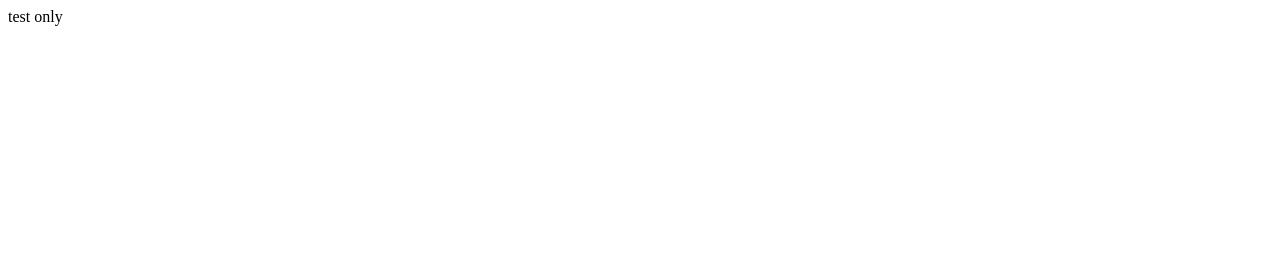
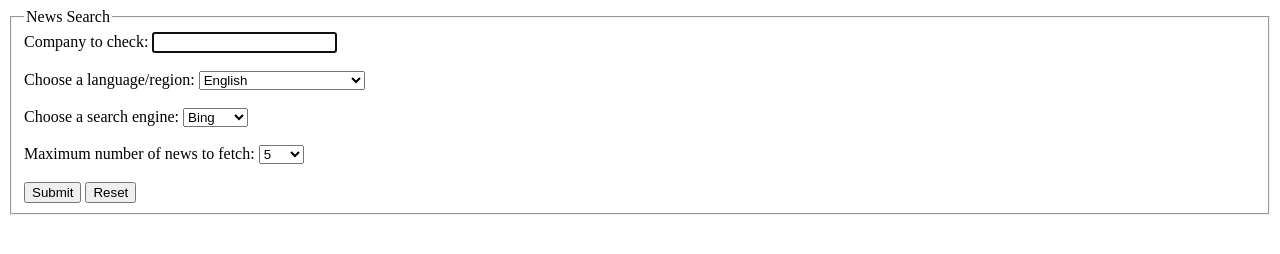
Before and after one commit to ryanma9629/cdd_with_llm, a plain HTML site: page index.html in a window 1280 px wide. Drawn offline with Linux system fonts and the light colour scheme.

Commit message:
web update

```diff
--- a/index.html
+++ b/index.html
@@ -1,11 +1,54 @@
 <!DOCTYPE html>
 <html>
     <head>
+        <meta charset="UTF-8">
         <title>CDD with LLM</title>
     </head>
     <body>
         <div>
-            test only
+            <form action="">
+                <fieldset>
+                    <legend>News Search</legend>
+                    <label for="company_name">Company to check:</label>
+                    <input id="company_name" name="company_name" type="text" required autofocus autocomplete="on"><br><br>
+                    <label for="lang">Choose a language/region:</label>
+                    <select id="lang" name="lang">
+                        <option value="en-US">English</option>
+                        <option value="zh-CN">Simplified Chinese</option>
+                        <option value="zh-HK">Traditional Chinese(HK)</option>
+                        <option value="zh-TW">Traditional Chinese(TW)</option>
+                    </select><br><br>
+                    <label for="search_engine">Choose a search engine:</label>
+                    <select id="search_engine" name="search_engine">
+                        <option value="Bing">Bing</option>
+                        <option value="Google">Google</option>
+                    </select><br><br>
+                    <label for="n_news">Maximum number of news to fetch:</label>
+                    <select id="n_news" name="n_news">
+                        <option value="5">5</option>
+                        <option value="10">10</option>
+                        <option value="20">20</option>
+                        <option value="50">50</option>
+                        <option value="100">100</option>
+                    </select><br><br>
+                    <!-- <label for="embedding_provider">Choose an embedding provider:</label>
+                    <select id="embedding_provider" name="embedding_provider">
+                        <option value="AzureOpenAI">Azure OpenAI</option>
+                        <option value="OpenAI">OpenAI</option>
+                        <option value="Alibaba">Alibaba</option>
+                        <option value="Baidu">Baidu</option>
+                    </select><br><br>
+                    <label for="llm_provider">Choose a LLM provider:</label>
+                    <select id="llm_provider" name="llm_provider">
+                        <option value="AzureOpenAI">Azure OpenAI</option>
+                        <option value="OpenAI">OpenAI</option>
+                        <option value="Alibaba">Alibaba</option>
+                        <option value="Baidu">Baidu</option>
+                    </select><br><br> -->
+                    <input type="submit">
+                    <input type="reset">
+                </fieldset>
+            </form>
         </div>
     </body>
 </html>
```
Also changed, not shown: 1 other file.
